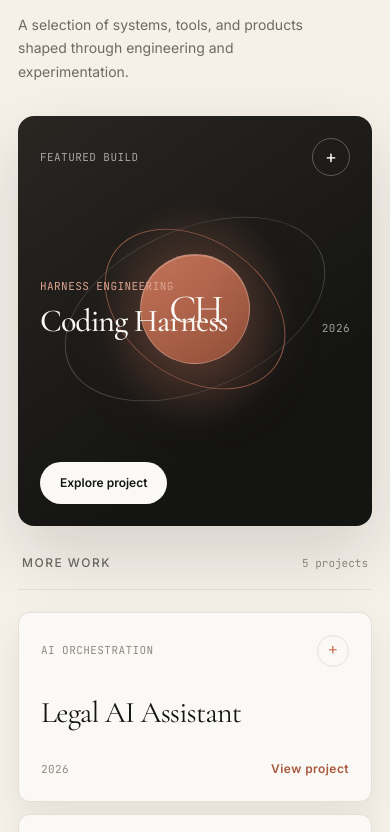
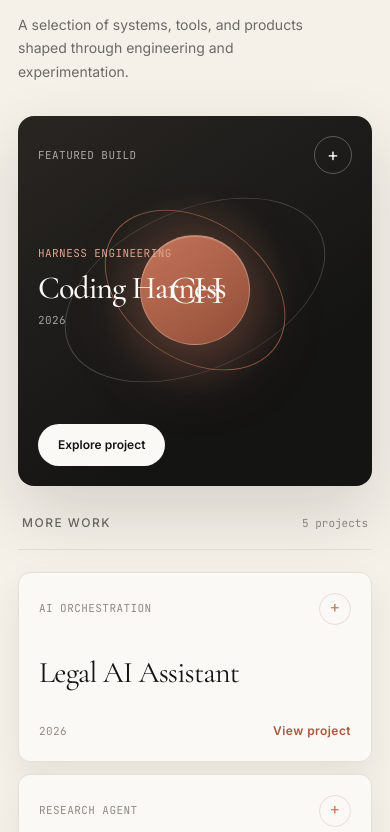
Before and after one commit to yash936936/Personal-Portfolio, a React (Vite) app in the folder portfolio/: page / in a window 390 px wide. Shown: the part 1832-2664 px from the top of the page. Built offline with nearby package versions, Linux system fonts and the light colour scheme; no server answers.

Commit message:
Keep stacked cards within narrow mobile viewports

```diff
--- a/portfolio/src/components/sections/FeaturedWork.css
+++ b/portfolio/src/components/sections/FeaturedWork.css
@@ -352,3 +352,21 @@
     transition: none;
   }
 }
+
+
+@media (max-width: 420px) {
+  .featured-work__lead {
+    min-height: 370px;
+    padding: 20px;
+  }
+
+  .featured-work__card {
+    padding: 20px;
+  }
+
+  .featured-work__lead-bottom {
+    align-items: flex-start;
+    flex-direction: column;
+    gap: 8px;
+  }
+}
```
